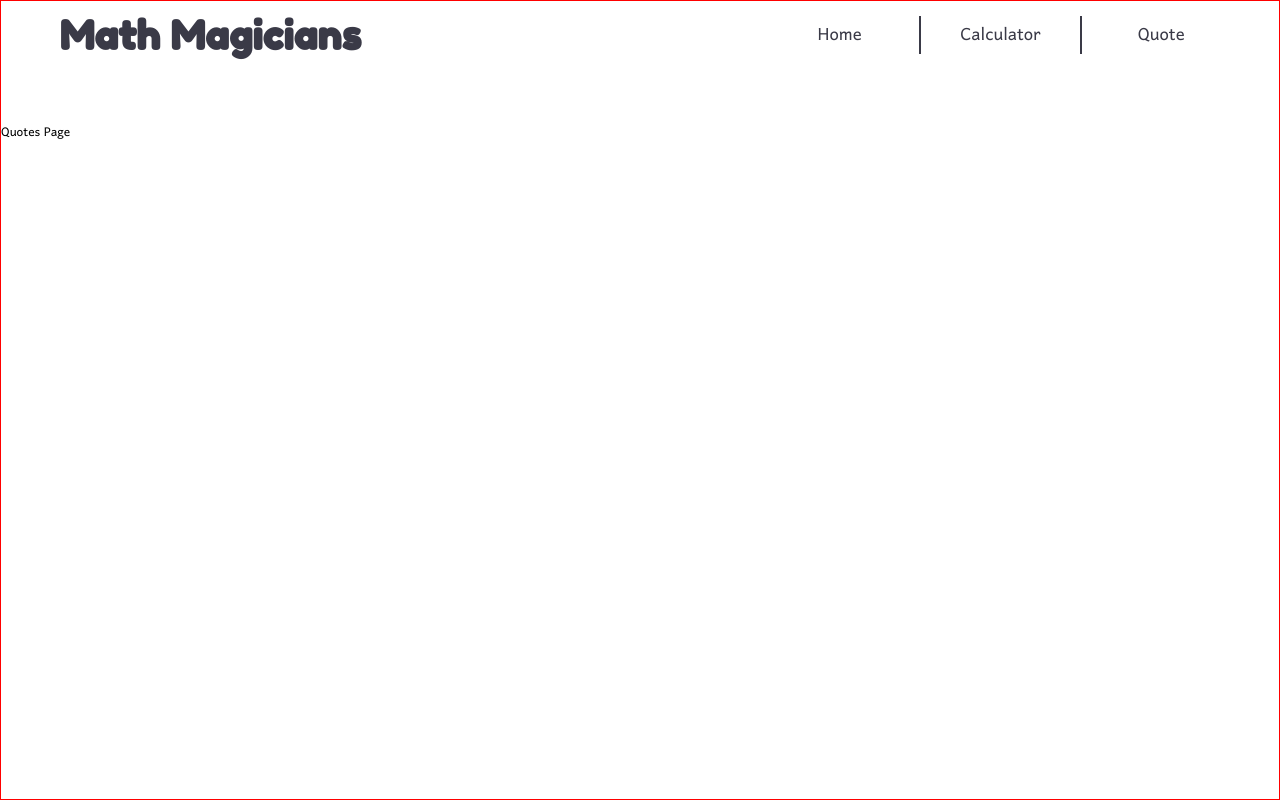
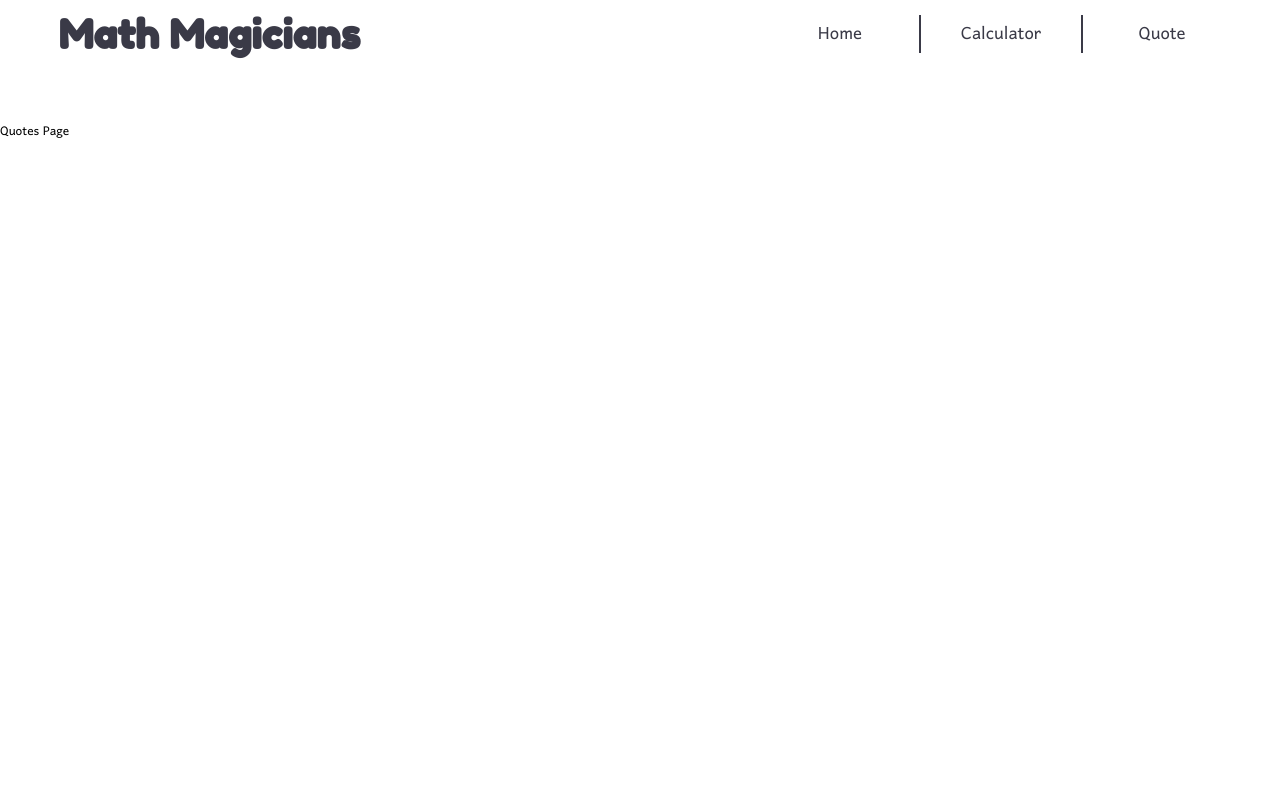
Before and after one commit to KDlamini/math-magicians, a React (Create React App) app: page /quote in a window 1280 px wide. Built offline with nearby package versions, Linux system fonts and the light colour scheme.

Commit message:
Update Home and Quote pages.

```diff
--- a/src/App.css
+++ b/src/App.css
@@ -19,5 +19,4 @@ body {
 
 .App {
   height: 100vh;
-  border: 1px solid red;
 }
--- a/src/pages/Home.js
+++ b/src/pages/Home.js
@@ -3,7 +3,7 @@ import '../styles/Home.css';
 
 function Home() {
   return (
-    <div>Home Page</div>
+    <section className="homepage">Home Page</section>
   );
 }
 
--- a/src/pages/Quotes.js
+++ b/src/pages/Quotes.js
@@ -3,7 +3,7 @@ import '../styles/Quotes.css';
 
 function Quotes() {
   return (
-    <div>Quotes Page</div>
+    <section className="quote-page">Quotes Page</section>
   );
 }
 
```
